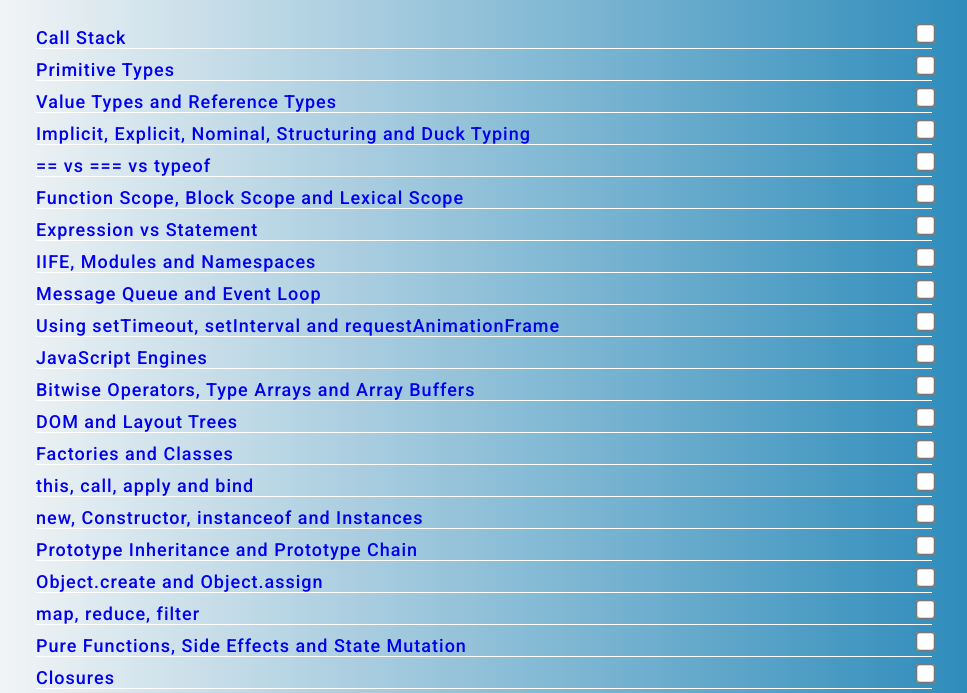
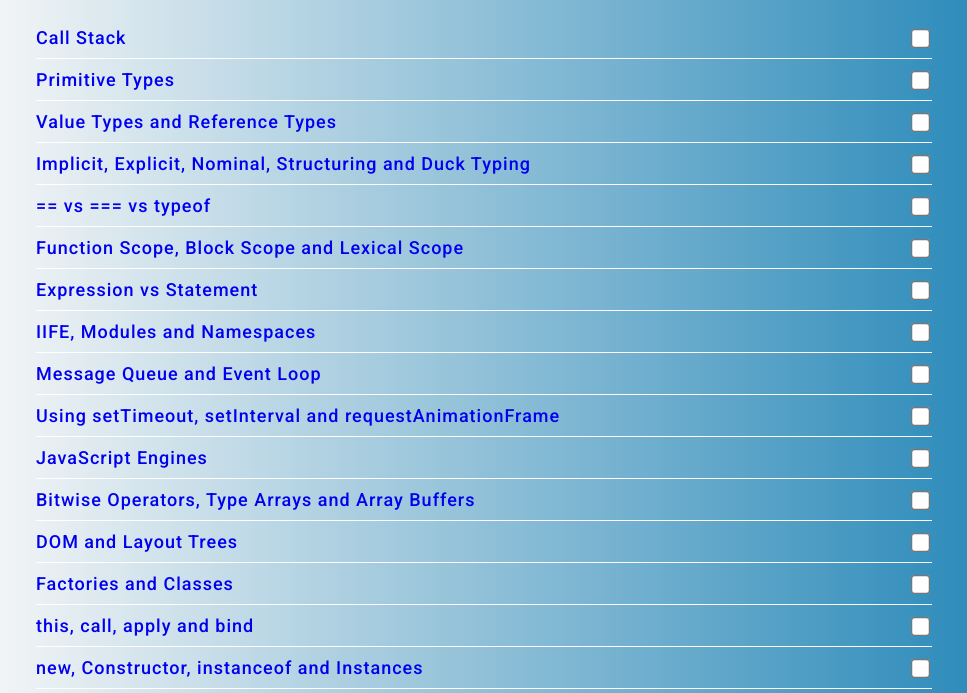
Before and after one commit to mar-sh/mar-sh.github.io, a plain HTML site: page index.html in a window 1280 px wide. Shown: the part 78-771 px from the top of the page, without its empty margins (156-1123 px from the left). Drawn offline with nearby package versions, Linux system fonts and the light colour scheme.

Commit message:
final one i swear, for now

```diff
--- a/assets/stylesheets/style.css
+++ b/assets/stylesheets/style.css
@@ -43,6 +43,7 @@ span:nth-child(2) {
 #checkbox-container div {
   margin-bottom: 10px;
   background-color: eae5e5;
+  padding-bottom: 10px;
   border-bottom: 0.1px solid white;
 }
 
@@ -55,8 +56,12 @@ span:nth-child(2) {
   padding: 10px 10px 10px 0px;
 }
 
-#checkbox-container input {
- float: right;
+input[type=checkbox] {
+  float:right;
+  transform: scale(1.5);
+  position: relative;
+  top: 5px;
+  right: 5px;
 }
 
 a{
@@ -75,7 +80,3 @@ p {
   font-size: 10px;
   color: black;
 }
-
-input[type=checkbox] {
-  transform: scale(1.5);
-}
```
